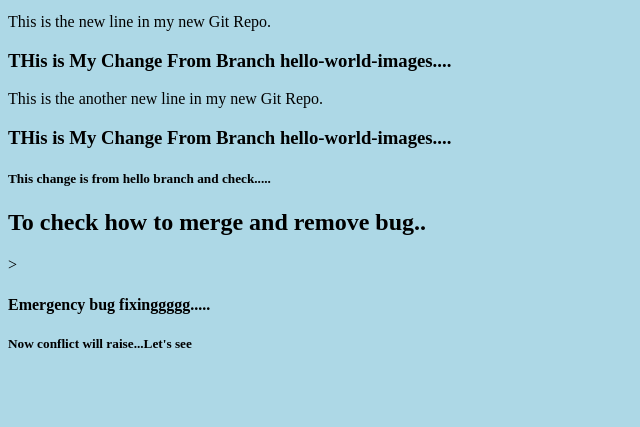
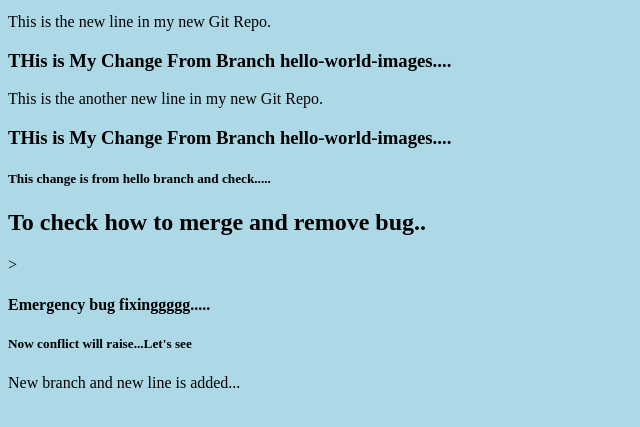
Before and after one commit to malhardhaygude/hello-world, a plain HTML site: page index.html in a window 1280 px wide. Shown: the part 101-528 px from the top of the page, without its empty margins (0-640 px from the left). Drawn offline with Linux system fonts and the light colour scheme.

Commit message:
Update index.html new line is added...

```diff
--- a/index.html
+++ b/index.html
@@ -24,5 +24,6 @@
 
 
 <h5>Now conflict will raise...Let's see</h5>
+  <p>New branch and new line is added...</p>
 </body>
 </html>
```
